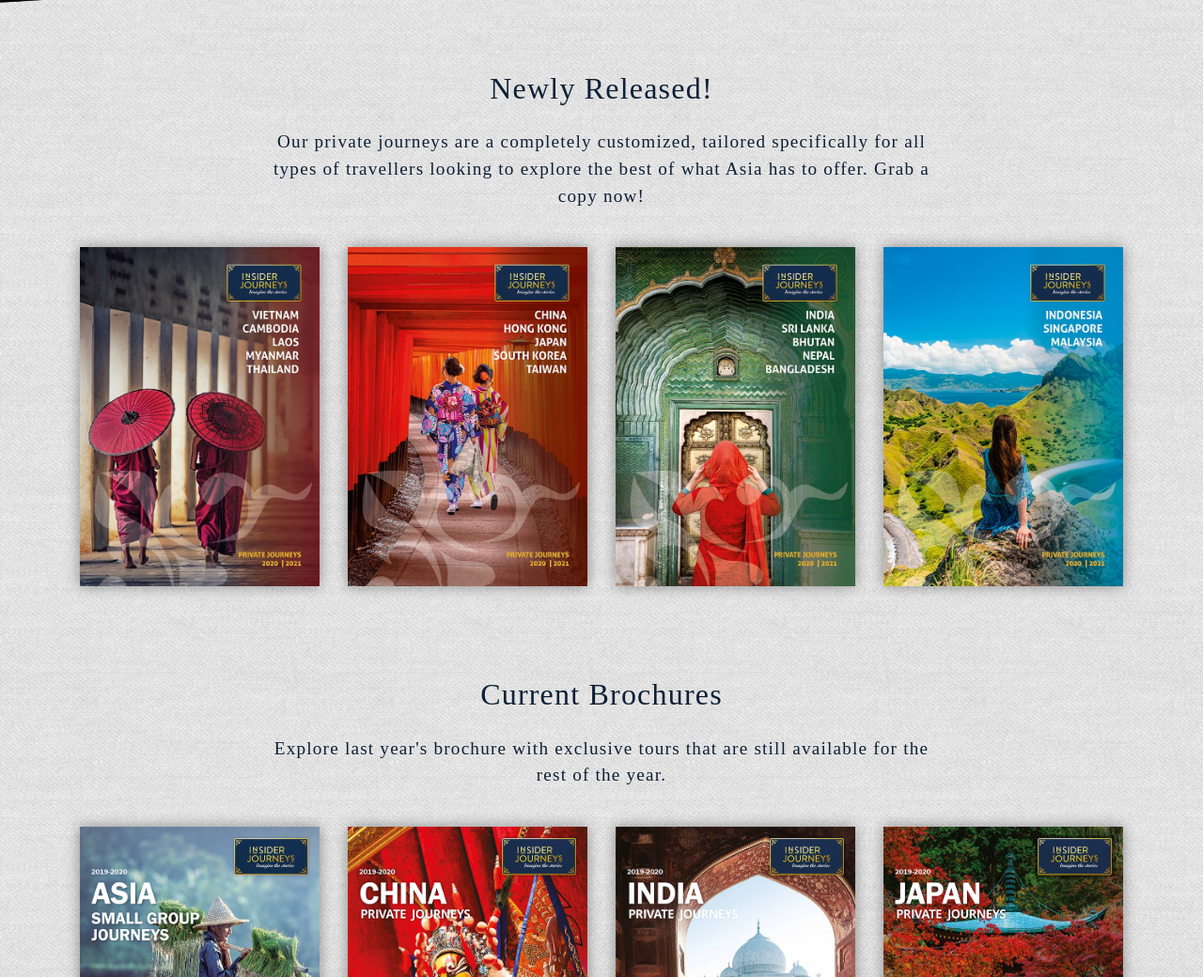
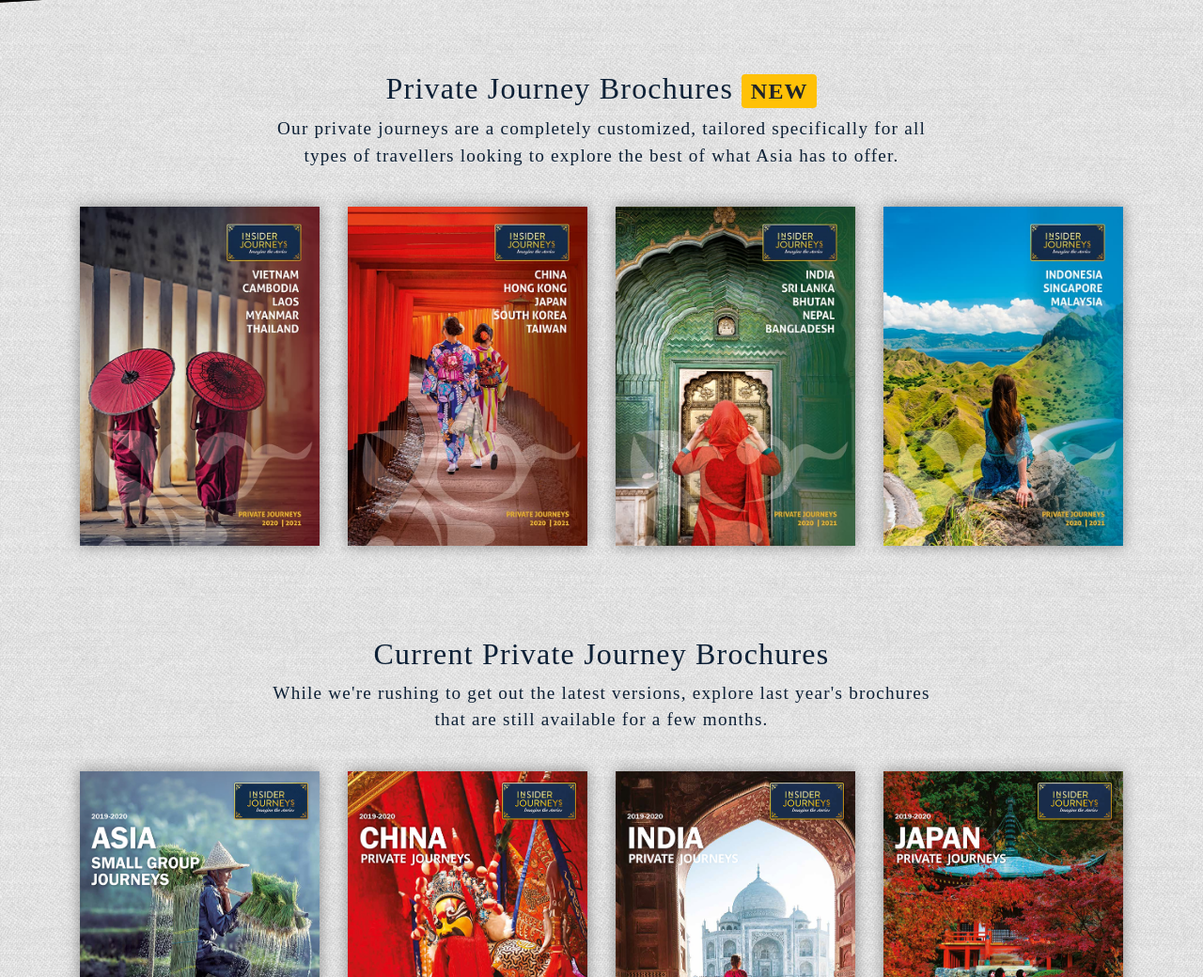
Before and after one commit to kyledwagner/insider-journeys, a plain HTML site: page index.html in a window 1280 px wide. Shown: the part 740-1780 px from the top of the page at 94% size. Drawn offline with nearby package versions, Linux system fonts and the light colour scheme; a web font is replaced by a local one.

Commit message:
Quick fix for badge 'new' on layout.

```diff
--- a/index.html
+++ b/index.html
@@ -99,8 +99,8 @@
         <div class="container">
           <div class="row pt-lg-4">
             <div class="col-lg-8 mx-auto">
-              <h2 class="text-primary mb-4">Newly Released!</h2>
-              <p class="text-primary">Our private journeys are a completely customized, tailored specifically for all types of travellers looking to explore the best of what Asia has to offer. Grab a copy now!</p>
+              <h2 class="text-primary">Private Journey Brochures <span class="badge badge-warning">NEW</span></h2>
+              <p class="text-primary">Our private journeys are a completely customized, tailored specifically for all types of travellers looking to explore the best of what Asia has to offer.</p>
             </div>
           </div>
           <div class="row pt-4">
@@ -129,8 +129,8 @@
         <div class="container py-lg-5">
           <div class="row">
             <div class="col-lg-8 mx-auto">
-              <h2 class="text-primary mb-4">Current Brochures</h2>
-              <p class="text-primary">Explore last year's brochure with exclusive tours that are still available for the rest of the year.</p>
+              <h2 class="text-primary">Current Private Journey Brochures</h2>
+              <p class="text-primary">While we're rushing to get out the latest versions, explore last year's brochures that are still available for a few months.</p>
             </div>
           </div>
           <div class="row pt-4">
```
